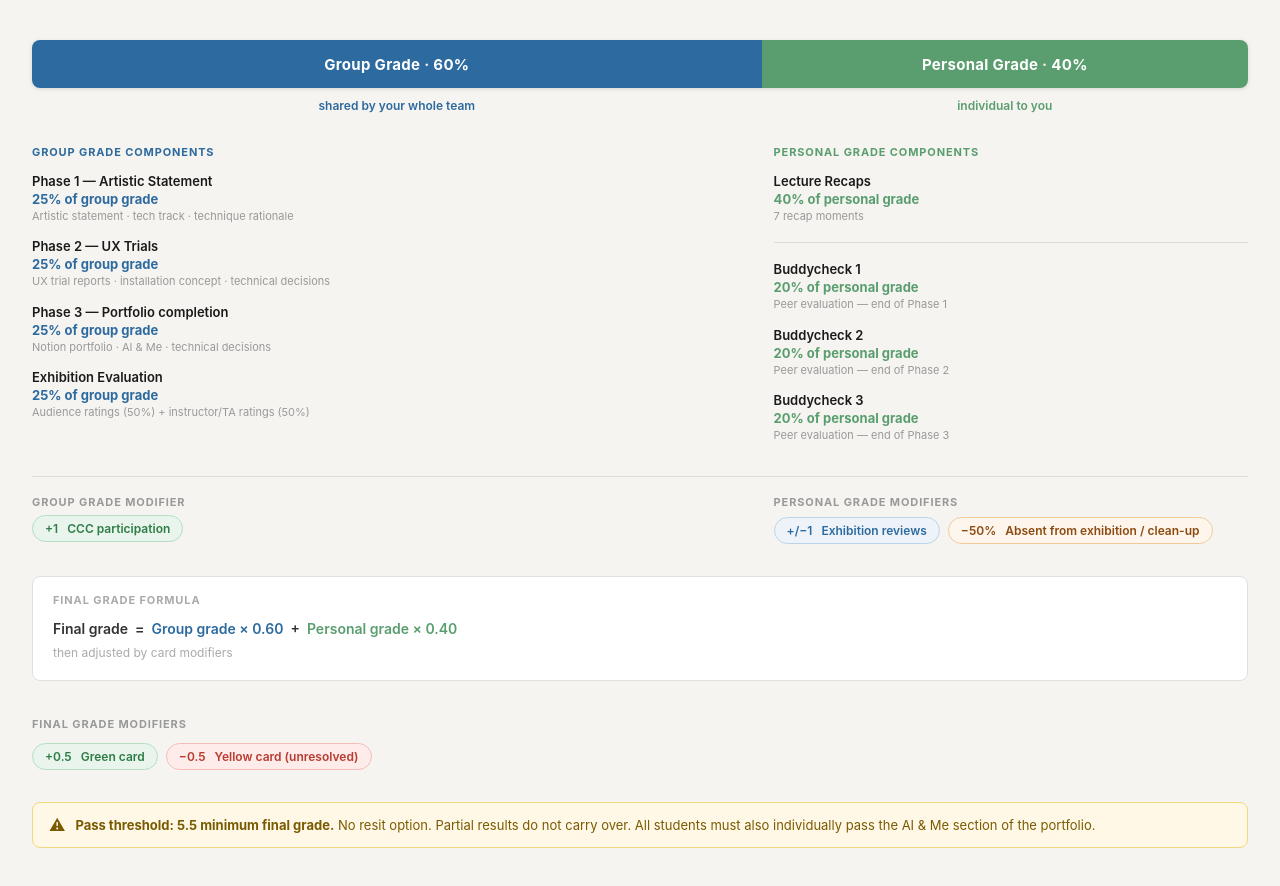
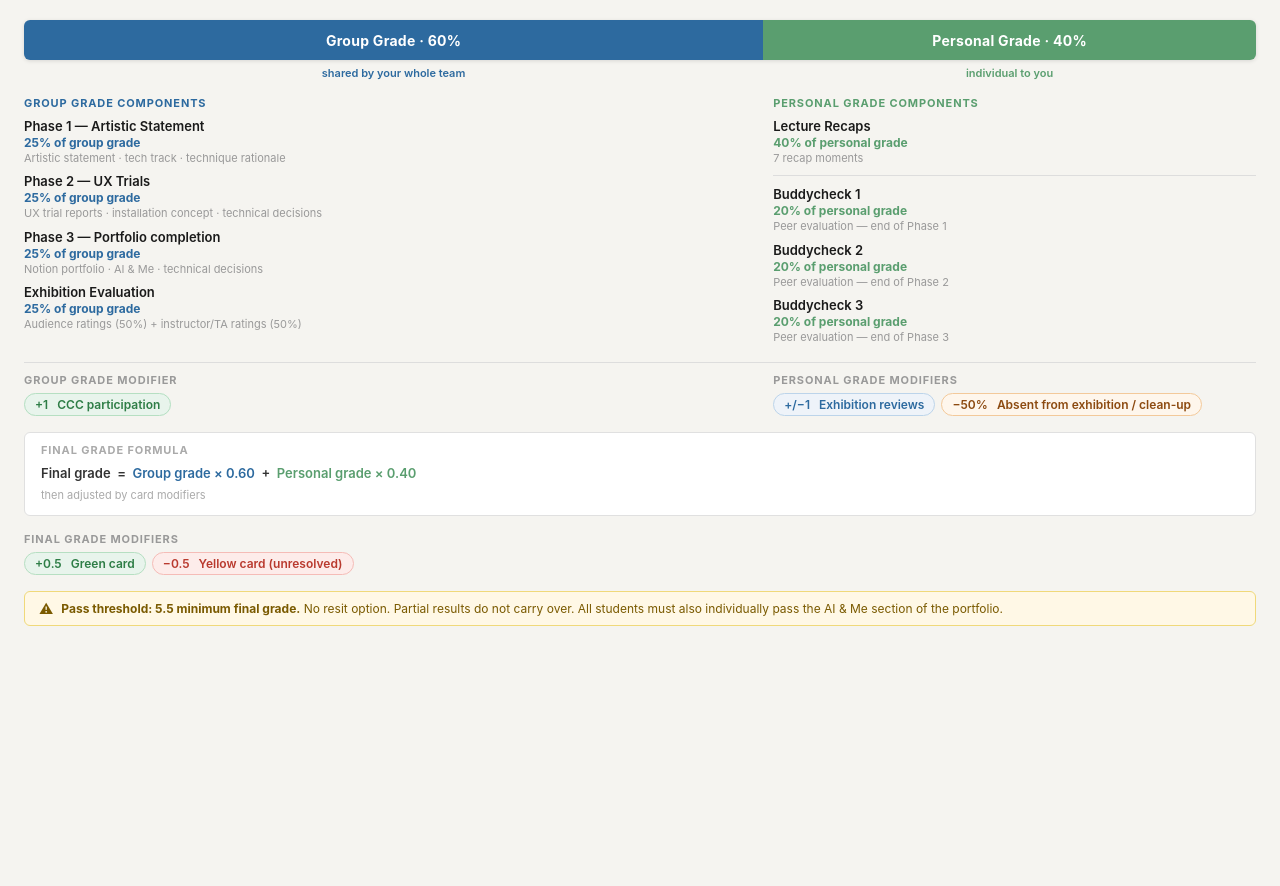
Before and after one commit to Maro-HMI/CreaTe-M4-WorkVisualizer, a plain HTML site: page gradeoverview/index.html in a window 1280 px wide. After the commit the page ends 800 px from the top, so only its background shows below. Drawn offline with Linux system fonts and the light colour scheme.

Commit message:
Refactor styles in index.html for better layout
Updated styles for various elements in index.html to improve layout and spacing.

```diff
--- a/gradeoverview/index.html
+++ b/gradeoverview/index.html
@@ -9,7 +9,7 @@
     font-family: -apple-system, BlinkMacSystemFont, 'Segoe UI', sans-serif;
     background: #f5f4f0;
     color: #1a1a1a;
-    padding: 40px 32px;
+    padding: 20px 24px;
     min-height: 100vh;
   }
   h1 {
@@ -18,21 +18,21 @@
     letter-spacing: 0.04em;
     text-transform: uppercase;
     color: #555;
-    margin-bottom: 4px;
+    margin-bottom: 2px;
   }
   .subtitle {
     font-size: 13px;
     color: #999;
-    margin-bottom: 40px;
+    margin-bottom: 16px;
   }
 
   /* Top-level split */
   .top-bar {
     display: flex;
-    height: 48px;
-    border-radius: 8px;
+    height: 40px;
+    border-radius: 6px;
     overflow: hidden;
-    margin-bottom: 10px;
+    margin-bottom: 6px;
     box-shadow: 0 1px 4px rgba(0,0,0,0.12);
   }
   .top-bar .group-seg {
@@ -43,7 +43,7 @@
     justify-content: center;
     color: white;
     font-weight: 700;
-    font-size: 15px;
+    font-size: 14px;
     letter-spacing: 0.02em;
   }
   .top-bar .personal-seg {
@@ -54,24 +54,24 @@
     justify-content: center;
     color: white;
     font-weight: 700;
-    font-size: 15px;
+    font-size: 14px;
     letter-spacing: 0.02em;
   }
   .top-labels {
     display: flex;
-    margin-bottom: 32px;
+    margin-bottom: 16px;
   }
   .top-labels .group-label {
     width: 60%;
     text-align: center;
-    font-size: 12px;
+    font-size: 11px;
     color: #2d6a9f;
     font-weight: 600;
   }
   .top-labels .personal-label {
     width: 40%;
     text-align: center;
-    font-size: 12px;
+    font-size: 11px;
     color: #5a9e6f;
     font-weight: 600;
   }
@@ -79,62 +79,62 @@
   /* Two columns */
   .columns {
     display: flex;
-    gap: 24px;
+    gap: 20px;
     align-items: flex-start;
   }
-  .col-group { flex: 0 0 calc(60% - 12px); }
-  .col-personal { flex: 0 0 calc(40% - 12px); }
+  .col-group { flex: 0 0 calc(60% - 10px); }
+  .col-personal { flex: 0 0 calc(40% - 10px); }
 
   .col-label {
     font-size: 11px;
     font-weight: 700;
     letter-spacing: 0.08em;
     text-transform: uppercase;
-    margin-bottom: 14px;
+    margin-bottom: 8px;
   }
   .col-group .col-label { color: #2d6a9f; }
   .col-personal .col-label { color: #5a9e6f; }
 
   /* Component rows */
   .component {
-    margin-bottom: 14px;
+    margin-bottom: 8px;
   }
   .comp-name {
     font-size: 13px;
     font-weight: 600;
     color: #1a1a1a;
-    margin-bottom: 2px;
+    margin-bottom: 1px;
   }
   .comp-weight {
-    font-size: 13px;
+    font-size: 12px;
     font-weight: 700;
-    margin-bottom: 2px;
+    margin-bottom: 1px;
   }
   .col-group .comp-weight { color: #2d6a9f; }
   .col-personal .comp-weight { color: #5a9e6f; }
   .comp-detail {
     font-size: 11px;
     color: #999;
-    line-height: 1.4;
+    line-height: 1.3;
   }
 
   /* Modifier row below columns */
   .mod-row {
     display: flex;
-    gap: 24px;
+    gap: 20px;
   }
-  .mod-row-group { flex: 0 0 calc(60% - 12px); }
-  .mod-row-personal { flex: 0 0 calc(40% - 12px); }
+  .mod-row-group { flex: 0 0 calc(60% - 10px); }
+  .mod-row-personal { flex: 0 0 calc(40% - 10px); }
 
   .divider {
     border: none;
     border-top: 1px solid #ddd;
-    margin: 18px 0;
+    margin: 10px 0;
   }
 
   /* Modifier pill section */
   .modifiers {
-    margin-top: 36px;
+    margin-top: 16px;
   }
   .mod-label {
     font-size: 11px;
@@ -142,16 +142,16 @@
     letter-spacing: 0.08em;
     text-transform: uppercase;
     color: #999;
-    margin-bottom: 12px;
+    margin-bottom: 6px;
   }
   .mod-pills {
     display: flex;
     flex-wrap: wrap;
-    gap: 8px;
+    gap: 6px;
   }
   .pill {
     font-size: 12px;
-    padding: 5px 12px;
+    padding: 3px 10px;
     border-radius: 20px;
     font-weight: 600;
   }
@@ -162,26 +162,26 @@
 
   /* Pass threshold banner */
   .threshold {
-    margin-top: 32px;
+    margin-top: 16px;
     background: #fff8e6;
     border: 1px solid #f0d97a;
-    border-radius: 8px;
-    padding: 12px 16px;
-    font-size: 13px;
+    border-radius: 6px;
+    padding: 8px 14px;
+    font-size: 12px;
     color: #7a5a00;
     display: flex;
     align-items: center;
-    gap: 10px;
+    gap: 8px;
   }
-  .threshold-icon { font-size: 16px; }
+  .threshold-icon { font-size: 14px; }
 
   /* Final grade formula */
   .formula {
-    margin-top: 32px;
+    margin-top: 16px;
     background: #fff;
     border: 1px solid #e0e0e0;
-    border-radius: 8px;
-    padding: 16px 20px;
+    border-radius: 6px;
+    padding: 10px 16px;
   }
   .formula-title {
     font-size: 11px;
@@ -189,28 +189,17 @@
     letter-spacing: 0.08em;
     text-transform: uppercase;
     color: #aaa;
-    margin-bottom: 10px;
+    margin-bottom: 6px;
   }
   .formula-eq {
-    font-size: 14px;
+    font-size: 13px;
     font-weight: 600;
     color: #333;
-    line-height: 1.7;
+    line-height: 1.6;
   }
   .formula-eq .g { color: #2d6a9f; }
   .formula-eq .p { color: #5a9e6f; }
   .formula-eq .m { color: #c07a2e; }
-
-  /* AI & Me threshold note */
-  .ame-note {
-    margin-top: 16px;
-    background: #f0f4fa;
-    border-left: 3px solid #2d6a9f;
-    padding: 10px 14px;
-    font-size: 12px;
-    color: #555;
-    border-radius: 0 6px 6px 0;
-  }
 </style>
 </head>
 <body>
@@ -289,16 +278,16 @@
   </div>
 </div>
 
-<!-- Modifier row — sits below both columns, split 60/40 to match -->
+<!-- Modifier row -->
 <hr class="divider">
 <div class="mod-row">
   <div class="mod-row-group">
-    <div class="mod-label" style="margin-bottom:8px;">Group grade modifier</div>
+    <div class="mod-label" style="margin-bottom:6px;">Group grade modifier</div>
     <span class="pill pill-pos">+1 &nbsp; CCC participation</span>
   </div>
   <div class="mod-row-personal">
-    <div class="mod-label" style="margin-bottom:8px;">Personal grade modifiers</div>
-    <div style="display:flex; flex-wrap:wrap; gap:8px;">
+    <div class="mod-label" style="margin-bottom:6px;">Personal grade modifiers</div>
+    <div style="display:flex; flex-wrap:wrap; gap:6px;">
       <span class="pill pill-neu">+/−1 &nbsp; Exhibition reviews</span>
       <span class="pill pill-neg-personal">−50% &nbsp; Absent from exhibition / clean-up</span>
     </div>
@@ -310,7 +299,7 @@
   <div class="formula-title">Final grade formula</div>
   <div class="formula-eq">
     Final grade &nbsp;=&nbsp; <span class="g">Group grade × 0.60</span> &nbsp;+&nbsp; <span class="p">Personal grade × 0.40</span><br>
-    <span style="color:#aaa; font-size:12px; font-weight:400">then adjusted by card modifiers</span>
+    <span style="color:#aaa; font-size:11px; font-weight:400">then adjusted by card modifiers</span>
   </div>
 </div>
 
```
